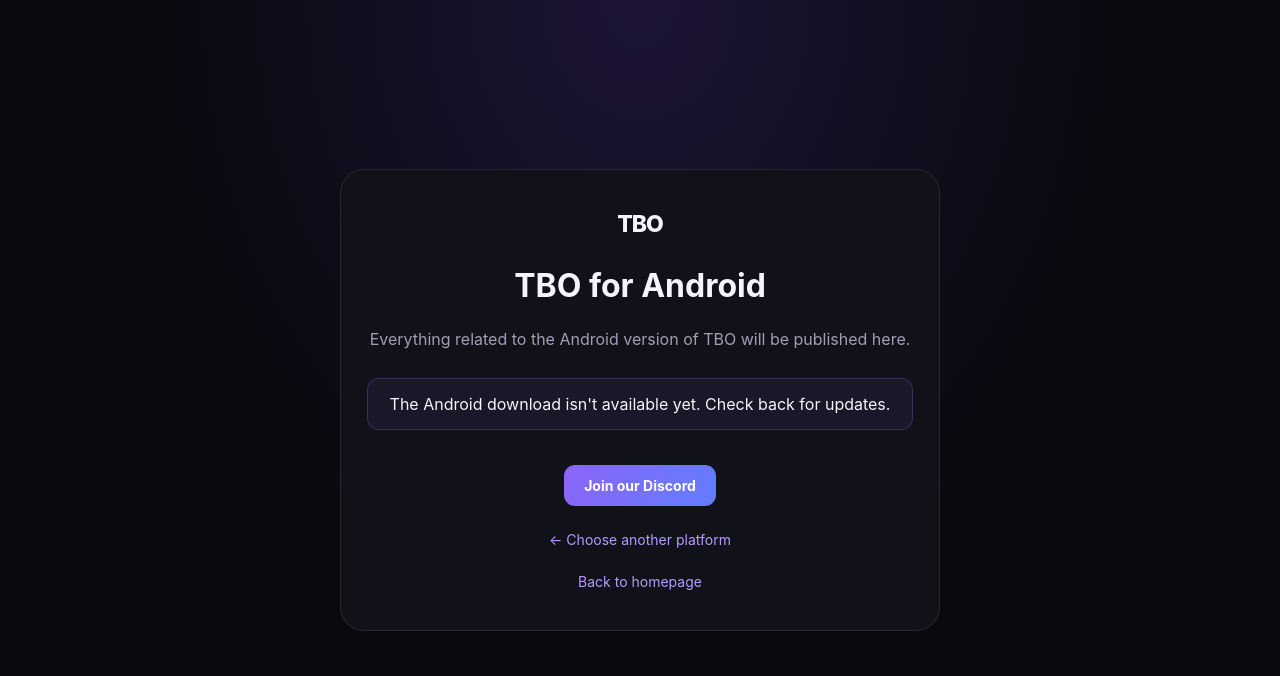
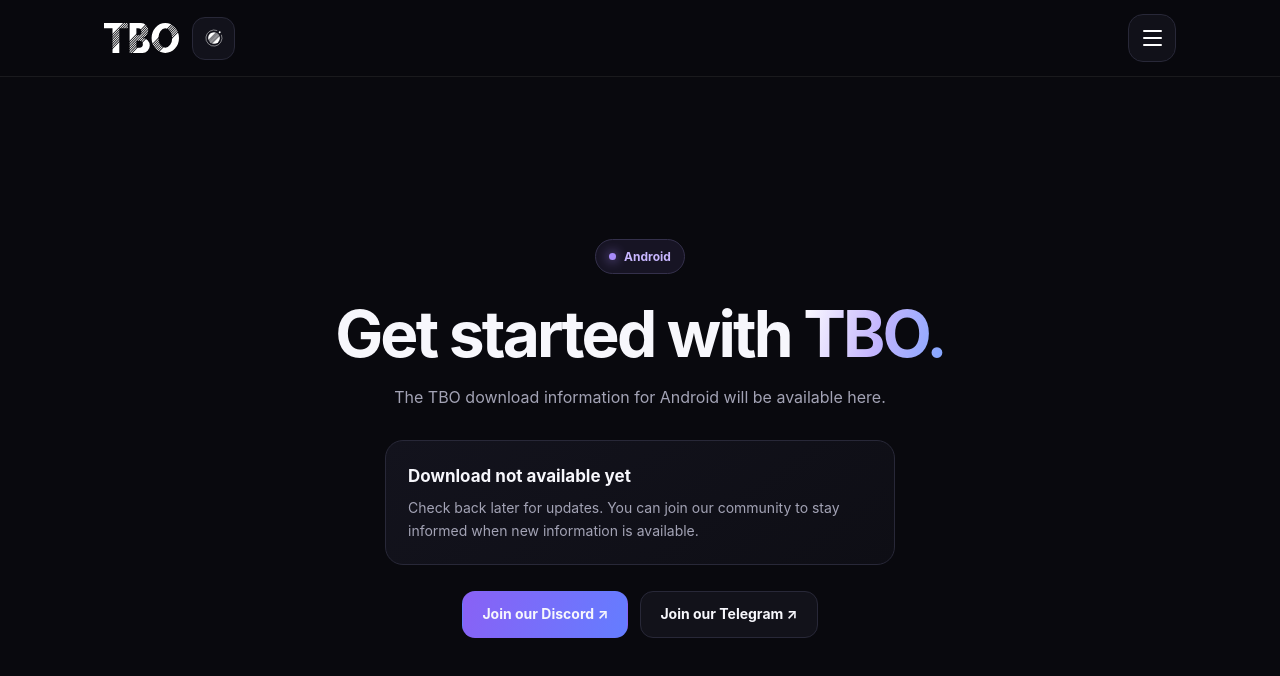
Before and after one commit to oprty131/Heysysy, a plain HTML site: page android/index.html in a window 1280 px wide. Drawn offline with Linux system fonts and the light colour scheme.

Commit message:
Update index.html

```diff
--- a/android/index.html
+++ b/android/index.html
@@ -1,24 +1,128 @@
+
 <!DOCTYPE html>
 <html lang="en">
 <head>
   <meta charset="UTF-8">
-<meta name="viewport" content="width=device-width, initial-scale=1">
+  <meta name="viewport" content="width=device-width, initial-scale=1.0">
   <meta name="theme-color" content="#09090e">
+  <title>TBO</title>
   <link rel="icon" type="image/svg+xml" href="../logok.svg">
-<title>TBO for Android</title>
   <style>
-*{box-sizing:border-box}body{margin:0;min-height:100vh;display:grid;place-items:center;padding:24px;background:radial-gradient(ellipse at 50% 0%,#6f43d533,transparent 55%),#09090e;color:#f5f4fb;font-family:Inter,-apple-system,BlinkMacSystemFont,"Segoe UI",sans-serif}.panel{width:min(600px,100%);text-align:center;padding:40px 26px;border:1px solid #ffffff17;background:#111119;border-radius:24px}.brand{font-size:23px;font-weight:850;letter-spacing:-1px}h1{margin-top:28px}p{color:#a09fb4;line-height:1.7}.status{margin:25px 0;padding:15px;border:1px solid #9b70ff40;background:#9b70ff12;border-radius:12px}.btn{display:inline-block;margin-top:10px;padding:12px 20px;border-radius:11px;background:linear-gradient(110deg,#8b65f6,#627dff);font-size:14px;font-weight:700;color:white;text-decoration:none}.back{display:block;margin-top:25px;color:#b69aff;font-size:14px}a{color:inherit;text-decoration:none}
+    :root{color-scheme:dark;--bg:#09090e;--panel:#111119;--border:#282838;--muted:#a3a3b5}
+    *{box-sizing:border-box}
+    html{scroll-behavior:smooth}
+    body{margin:0;min-height:100vh;background:var(--bg);color:#f7f7fc;font-family:Inter,-apple-system,BlinkMacSystemFont,"Segoe UI",sans-serif;line-height:1.6}
+    a{color:inherit;text-decoration:none}
+    .nav{position:sticky;top:0;z-index:20;background:rgba(9,9,14,.84);backdrop-filter:blur(18px);border-bottom:1px solid #ffffff12}
+    .nav-inner{max-width:1120px;height:76px;padding:0 24px;margin:auto;display:flex;align-items:center;justify-content:space-between}
+    .nav-left{display:flex;align-items:center;gap:13px}
+    .brand-logo{display:block;width:75px;max-height:42px;object-fit:contain}
+    .home-button{width:43px;height:43px;display:grid;place-items:center;border:1px solid var(--border);border-radius:13px;background:#12121b;transition:background .2s,transform .2s}
+    .home-button:hover{background:#211b35;transform:translateY(-1px)}
+    .home-button img{width:24px;height:24px;object-fit:contain}
+    .menu-wrap{position:relative}
+    .menu-toggle{width:48px;height:48px;display:grid;place-items:center;border:1px solid var(--border);border-radius:15px;background:#111119;color:white;cursor:pointer}
+    .hamburger{width:19px;display:flex;flex-direction:column;gap:5px}
+    .hamburger span{display:block;height:2px;width:100%;border-radius:4px;background:#fff;transition:transform .25s,opacity .2s}
+    .menu-toggle[aria-expanded="true"] .hamburger span:first-child{transform:translateY(7px) rotate(45deg)}
+    .menu-toggle[aria-expanded="true"] .hamburger span:nth-child(2){opacity:0}
+    .menu-toggle[aria-expanded="true"] .hamburger span:last-child{transform:translateY(-7px) rotate(-45deg)}
+    .dropdown{position:absolute;right:0;top:60px;width:260px;padding:10px;background:#12121b;border:1px solid #2a2a3b;border-radius:18px;box-shadow:0 24px 65px #0009;opacity:0;visibility:hidden;transform:translateY(-8px) scale(.98);transform-origin:top right;transition:opacity .2s,transform .2s,visibility .2s}
+    .dropdown.open{opacity:1;visibility:visible;transform:translateY(0) scale(1)}
+    .dropdown a{display:flex;align-items:center;padding:11px 13px;border-radius:10px;color:#e5e5ef;font-size:14px;transition:background .2s}
+    .dropdown a:hover{background:#222132}
+    .dropdown .separator{height:1px;background:#292938;margin:7px 5px}
+    main{min-height:calc(100vh - 77px);display:grid;place-items:center;padding:65px 22px}
+    .content{width:100%;max-width:690px;text-align:center}
+    .eyebrow{display:inline-flex;align-items:center;gap:8px;padding:7px 13px;border:1px solid #34304b;background:#171424;border-radius:99px;color:#c8b6ff;font-size:12px;font-weight:700}
+    .dot{width:7px;height:7px;background:#a78bfa;border-radius:50%;box-shadow:0 0 12px #a78bfa}
+    h1{font-size:clamp(40px,7vw,64px);line-height:1.1;letter-spacing:-2.8px;margin:25px 0 15px}
+    .gradient{background:linear-gradient(105deg,#fff,#c4b5fd 52%,#80a5ff);background-clip:text;-webkit-background-clip:text;color:transparent}
+    .description{color:var(--muted);max-width:540px;margin:0 auto;font-size:16px}
+    .status{margin:30px auto 0;padding:22px;text-align:left;max-width:510px;border:1px solid var(--border);border-radius:18px;background:linear-gradient(145deg,#13131d,#0e0e15)}
+    .status h2{font-size:17px;margin:0 0 7px}
+    .status p{font-size:14px;color:var(--muted);margin:0}
+    .actions{display:flex;justify-content:center;gap:12px;flex-wrap:wrap;margin-top:26px}
+    .btn{min-height:47px;display:inline-flex;align-items:center;justify-content:center;padding:11px 19px;border:1px solid var(--border);border-radius:13px;background:#12121a;font-size:14px;font-weight:700;transition:transform .2s,border-color .2s}
+    .btn:hover{transform:translateY(-2px);border-color:#62538a}
+    .btn.primary{background:linear-gradient(110deg,#8961f5,#647dff);border-color:transparent}
+    @media(max-width:600px){.nav-inner{height:68px;padding:0 17px}.brand-logo{width:65px}.home-button{width:40px;height:40px}.menu-toggle{width:43px;height:43px}main{padding:48px 19px}h1{letter-spacing:-1.8px}}
+    @media(prefers-reduced-motion:reduce){html{scroll-behavior:auto}*,*:before,*:after{transition:none!important}}
   </style>
 </head>
 <body>
-<main class="panel">
-  <a class="brand" href="../">TBO</a>
-  <h1>TBO for Android</h1>
-  <p>Everything related to the Android version of TBO will be published here.</p>
-  <div class="status">The Android download isn't available yet. Check back for updates.</div>
-  <a class="btn" href="https://discord.gg/" target="_blank" rel="noopener noreferrer">Join our Discord</a>
-  <a class="back" href="../download/">← Choose another platform</a>
-  <a class="back" href="../">Back to homepage</a>
+  <header class="nav">
+    <div class="nav-inner">
+      <div class="nav-left">
+        <a href="../" aria-label="TBO homepage">
+          <img class="brand-logo" src="../logohs.svg" alt="TBO">
+        </a>
+        <a class="home-button" href="../" aria-label="Return to homepage" title="Home">
+          <img src="../logok.svg" alt="">
+        </a>
+      </div>
+      <div class="menu-wrap">
+        <button class="menu-toggle" id="menu-toggle" aria-label="Open menu" aria-expanded="false" aria-controls="site-menu">
+          <span class="hamburger"><span></span><span></span><span></span></span>
+        </button>
+        <nav class="dropdown" id="site-menu" aria-label="Main navigation">
+          <a href="../ios/">iOS</a>
+          <a href="./">Android</a>
+          <div class="separator"></div>
+          <a href="../shop/">Shop</a>
+          <a href="../#features">Features</a>
+          <a href="../#faq">FAQ</a>
+          <div class="separator"></div>
+          <a href="https://discord.gg/deltax" target="_blank" rel="noopener noreferrer">Discord</a>
+          <a href="https://t.me/deltadyn" target="_blank" rel="noopener noreferrer">Telegram</a>
+        </nav>
+      </div>
+    </div>
+  </header>
+
+  <main>
+    <section class="content">
+      <span class="eyebrow"><span class="dot"></span> Android</span>
+      <h1>Get started with <span class="gradient">TBO.</span></h1>
+      <p class="description">The TBO download information for Android will be available here.</p>
+
+      <div class="status">
+        <h2>Download not available yet</h2>
+        <p>Check back later for updates. You can join our community to stay informed when new information is available.</p>
+      </div>
+
+      <div class="actions">
+        <a class="btn primary" href="https://discord.gg/deltax" target="_blank" rel="noopener noreferrer">Join our Discord ↗</a>
+        <a class="btn" href="https://t.me/deltadyn" target="_blank" rel="noopener noreferrer">Join our Telegram ↗</a>
+      </div>
+    </section>
   </main>
+
+  <script>
+    const toggle = document.getElementById("menu-toggle");
+    const menu = document.getElementById("site-menu");
+
+    function closeMenu() {
+      menu.classList.remove("open");
+      toggle.setAttribute("aria-expanded", "false");
+      toggle.setAttribute("aria-label", "Open menu");
+    }
+
+    toggle.addEventListener("click", () => {
+      const isOpen = menu.classList.toggle("open");
+      toggle.setAttribute("aria-expanded", String(isOpen));
+      toggle.setAttribute("aria-label", isOpen ? "Close menu" : "Open menu");
+    });
+
+    document.addEventListener("click", event => {
+      if (!event.target.closest(".menu-wrap")) closeMenu();
+    });
+
+    document.addEventListener("keydown", event => {
+      if (event.key === "Escape") closeMenu();
+    });
+
+    menu.querySelectorAll("a").forEach(link => link.addEventListener("click", closeMenu));
+  </script>
 </body>
 </html>
```
Lines whose indentation alone changed are shown as unchanged.
